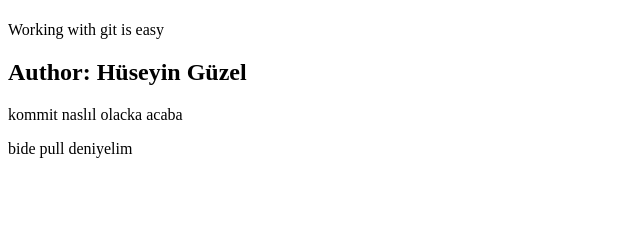
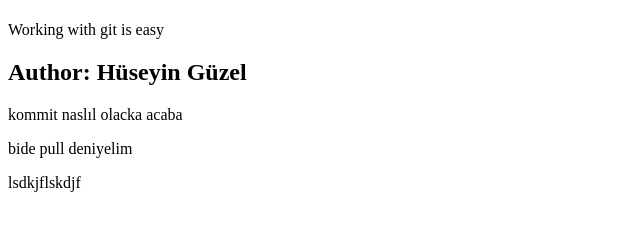
Before and after one commit to huseyinguzel067/GitGithubMasterclass, a plain HTML site: page index.html in a window 1280 px wide. Shown: the part 59-290 px from the top of the page, without its empty margins (0-640 px from the left). Drawn offline with Linux system fonts and the light colour scheme.

Commit message:
harbiden

```diff
--- a/index.html
+++ b/index.html
@@ -14,6 +14,7 @@
     </div>
     <div>
         <p>bide pull deniyelim</p>
+        <p>lsdkjflskdjf</p>
     </div>
     <!----Somme Commit --->
 
```
